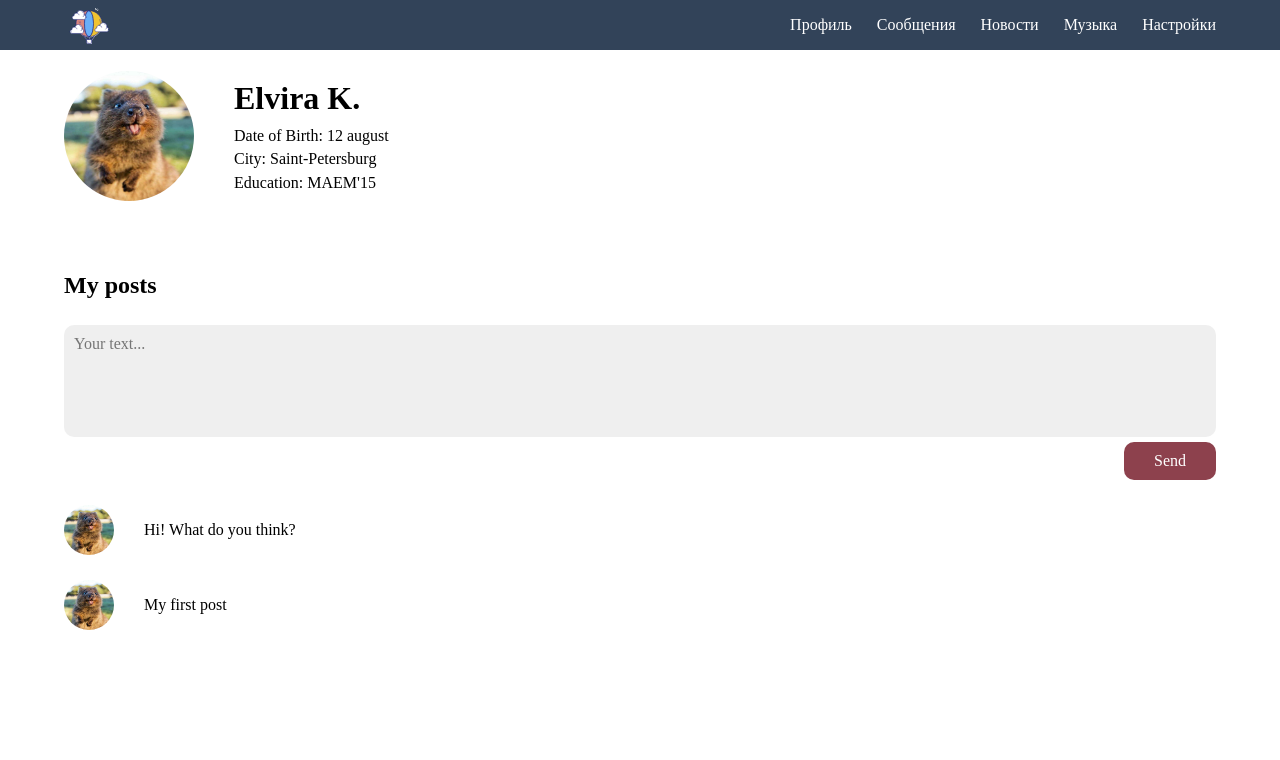
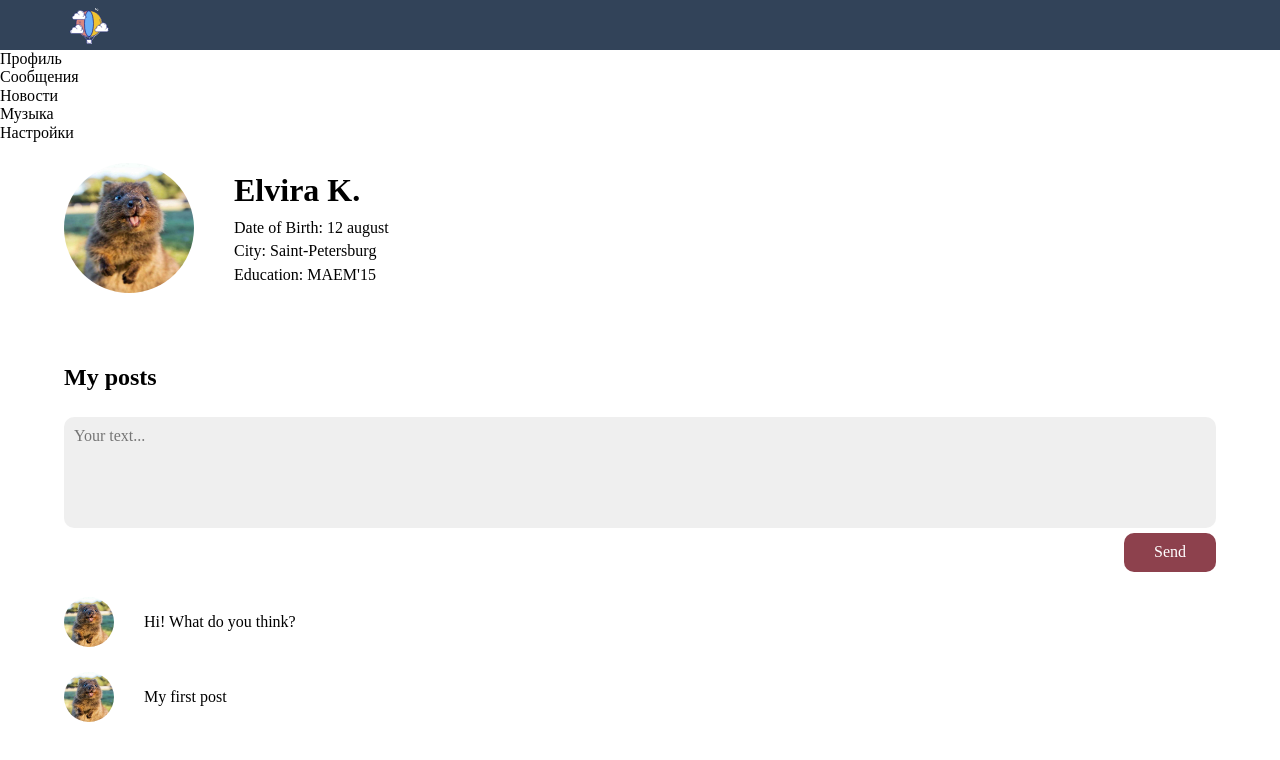
Before and after one commit to Elvira-del/social-network, a React (Create React App) app: page / in a window 1280 px wide. Shown: the top 760 px of the page. Built offline with nearby package versions, Linux system fonts and the light colour scheme.

Commit message:
feat: add navbar component

```diff
--- a/src/App.js
+++ b/src/App.js
@@ -1,10 +1,12 @@
 import Header from "./components/Header/Header";
+import Navbar from "./components/Navbar/Navbar";
 import Profile from "./components/Profile/Profile";
 
 function App() {
   return (
     <div className="app">
       <Header />
+      <Navbar />
       <Profile />
     </div>
   );
--- a/src/components/Header/Header.jsx
+++ b/src/components/Header/Header.jsx
@@ -1,5 +1,4 @@
 import React from "react";
-import Navbar from "../Navbar/Navbar";
 import logo from "../../assets/logo.svg";
 
 const Header = () => {
@@ -7,7 +6,6 @@ const Header = () => {
     <header className="header">
       <div className="container header__wrap">
         <img className="logo" src={logo} width="50" height="50" alt="" />
-        <Navbar />
       </div>
     </header>
   );
--- a/src/components/Navbar/Navbar.jsx
+++ b/src/components/Navbar/Navbar.jsx
@@ -2,6 +2,7 @@ import React from "react";
 
 const Navbar = () => {
   return (
+    <aside className="navbar">
       <nav className="nav">
         <ul className="nav__list">
           <li className="nav__item">
@@ -31,6 +32,7 @@ const Navbar = () => {
           </li>
         </ul>
       </nav>
+    </aside>
   );
 };
 
```
Lines whose indentation alone changed are shown as unchanged.
